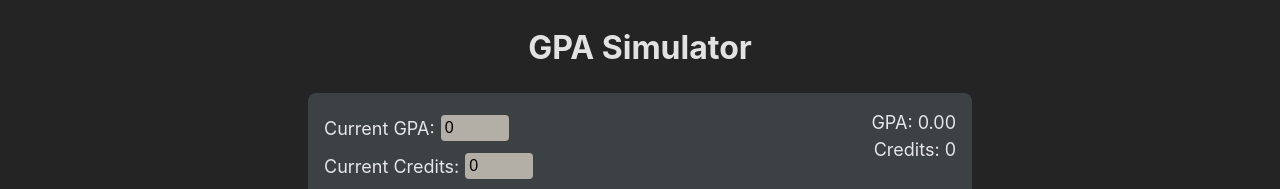
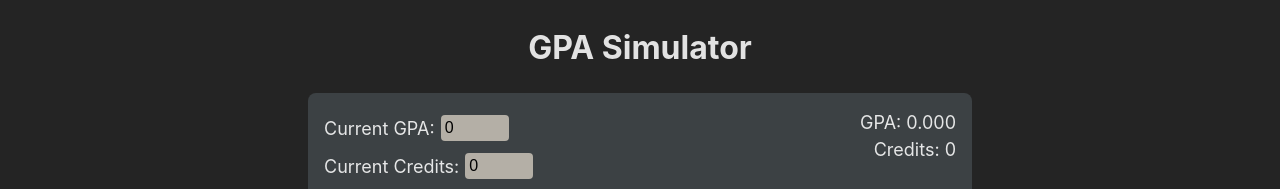
Before and after one commit to andrewctam/gpa-tool, a Vue app: page / in a window 1280 px wide. Shown: the top 189 px of the page. Built offline with nearby package versions, Linux system fonts and the light colour scheme.

Commit message:
Increase GPA decimal points

```diff
--- a/src/App.vue
+++ b/src/App.vue
@@ -112,7 +112,7 @@ watch([currentGPA, currentCredits, targetCredits, grades], () => {
 
         <div class="stats">
             <div>
-                {{ `GPA: ${gpa.toFixed(2)}` }}
+                {{ `GPA: ${gpa.toFixed(3)}` }}
             </div>
             <div>
                 {{ `Credits: ${creditsTotal + currentCredits}` }}
```
